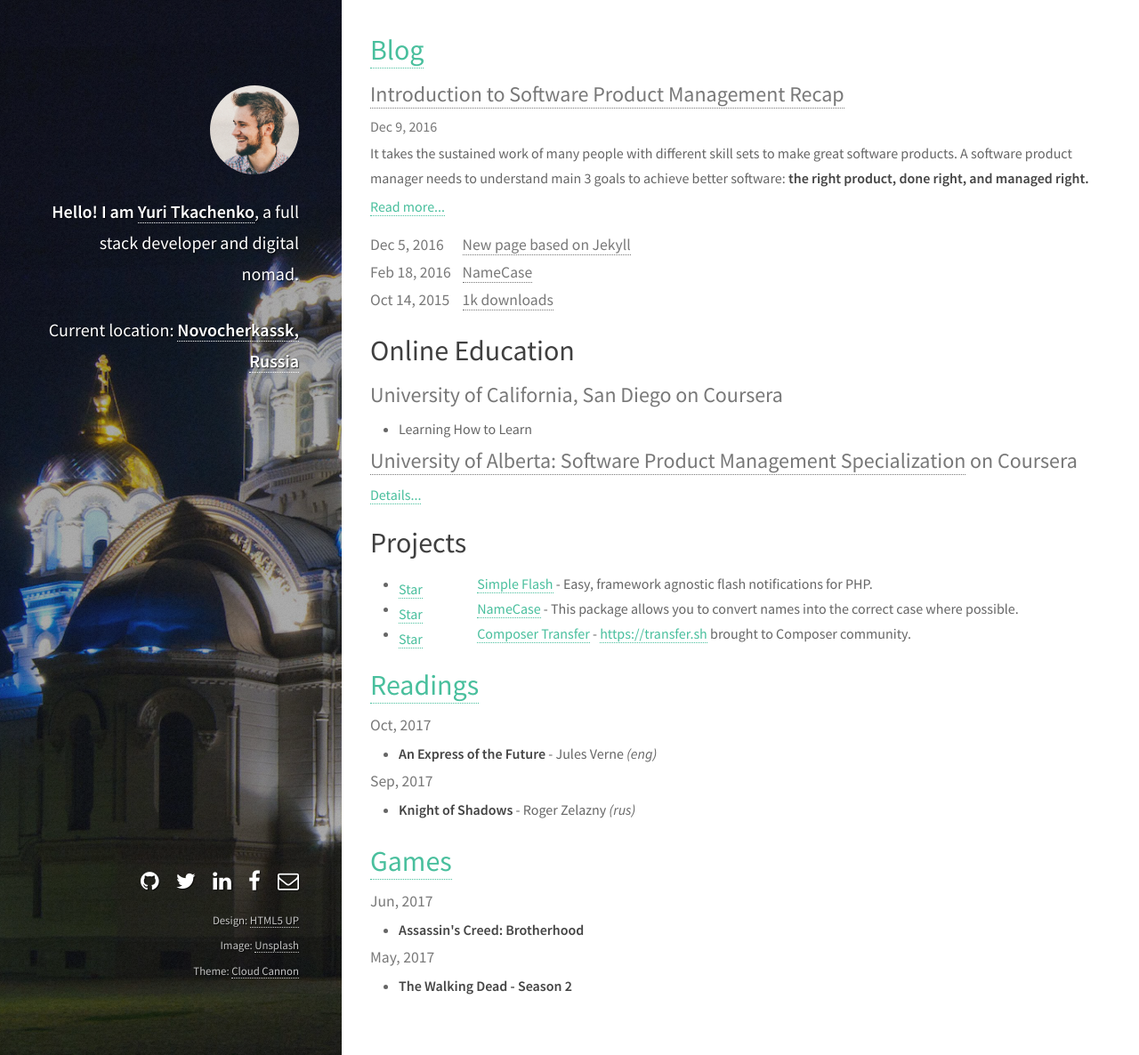
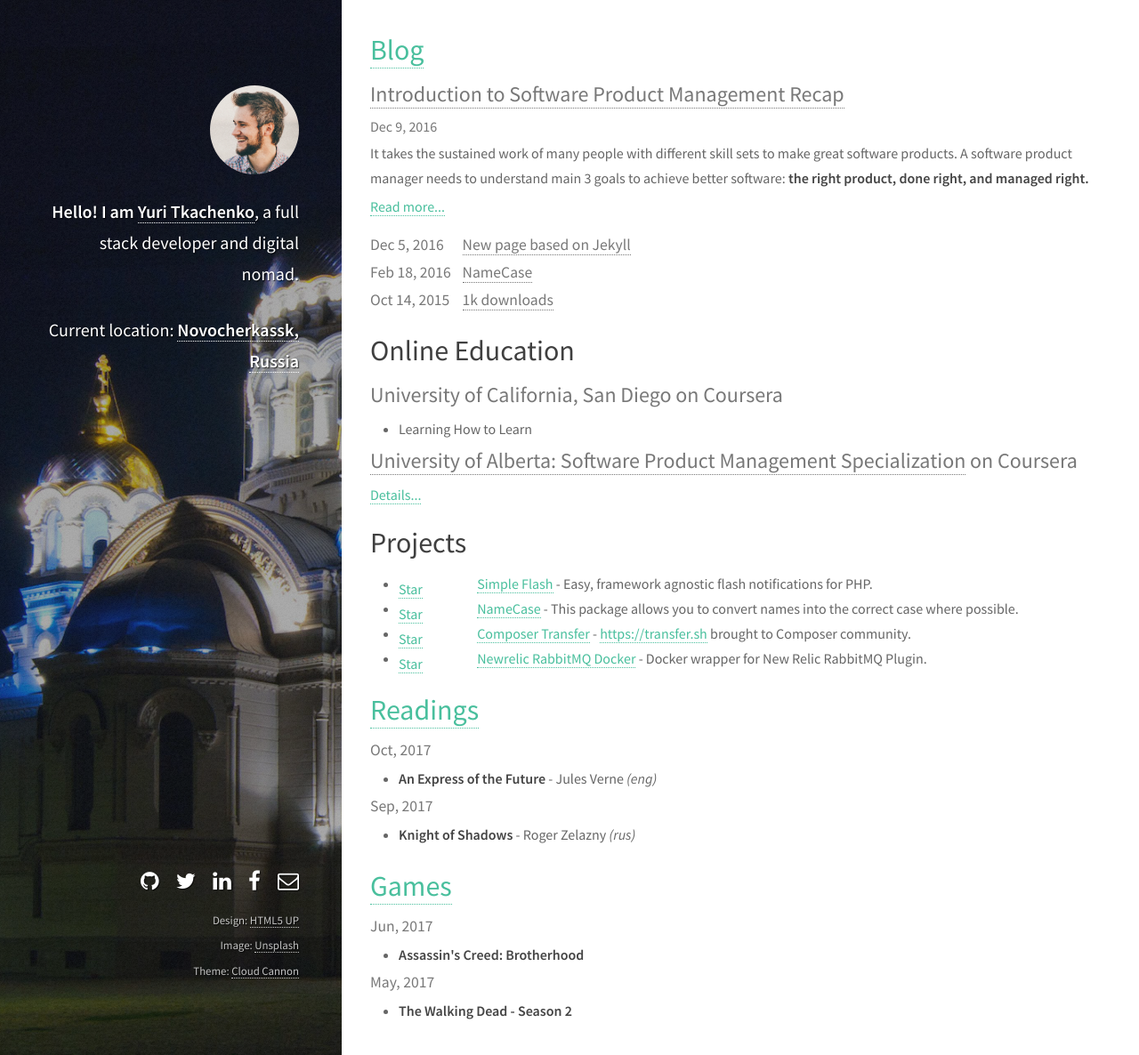
Before and after one commit to tamtamchik/tamtamchik.github.io, a Jekyll site: the page built from index.html, in a window 1280 px wide and 1186 px high. Shown: the whole window at 89% size. Built offline with Jekyll 4.4.1, drawn with Linux system fonts in a browser that asks for light colours.

Commit message:
:speech_balloon: newrelic-rabbitmq-docker added

```diff
--- a/index.html
+++ b/index.html
@@ -90,6 +90,11 @@ layout: default
                     <a href="https://github.com/tamtamchik/composer-transfer">Composer Transfer</a>
                     - <a href="https://transfer.sh">https://transfer.sh</a> brought to Composer community.
                   </li>
+                  <li>
+                    <div class="git-star"><a class="github-button" href="https://github.com/tamtamchik/newrelic-rabbitmq-docker" data-icon="octicon-star" data-count-href="/tamtamchik/newrelic-rabbitmq-docker/stargazers" data-count-api="/repos/tamtamchik/newrelic-rabbitmq-docker#stargazers_count" data-count-aria-label="# stargazers on GitHub" aria-label="Star tamtamchik/newrelic-rabbitmq-docker on GitHub">Star</a></div>
+                    <a href="https://github.com/tamtamchik/newrelic-rabbitmq-docker">Newrelic RabbitMQ Docker</a>
+                    - Docker wrapper for New Relic RabbitMQ Plugin.
+                  </li>
               </ul>
           </article>
       </div>
--- /dev/null
+++ b/package.json
@@ -0,0 +1,5 @@
+{
+  "dependencies": {
+    "gitmoji-cli": "^1.7.0"
+  }
+}
```
